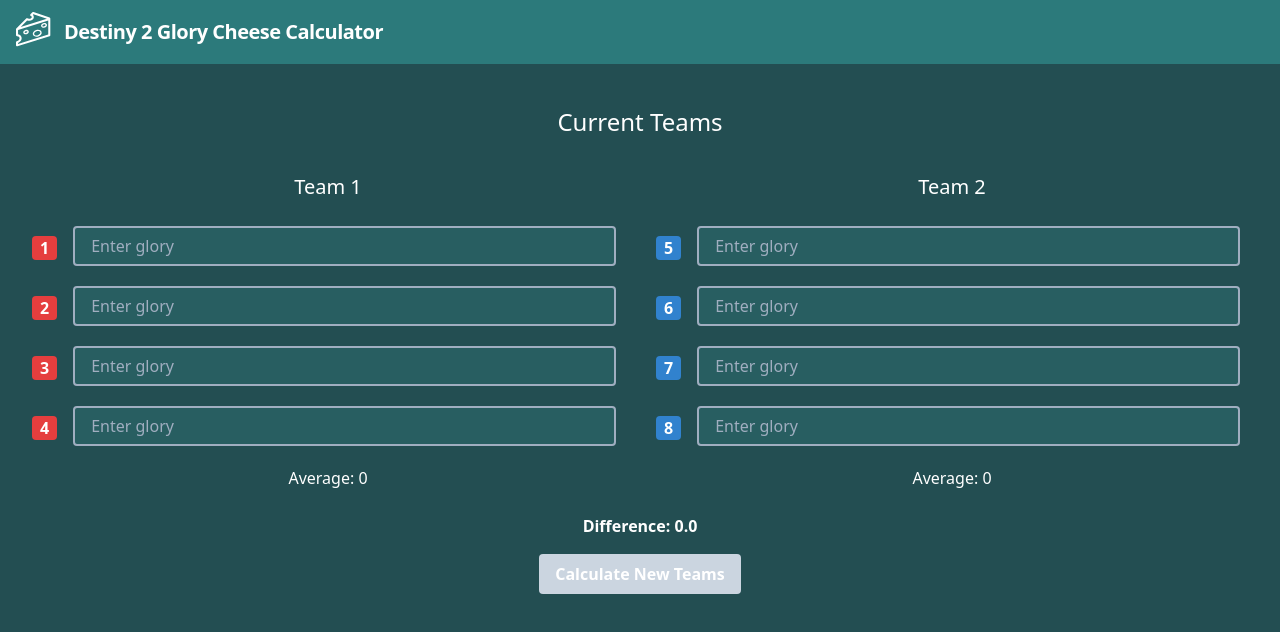
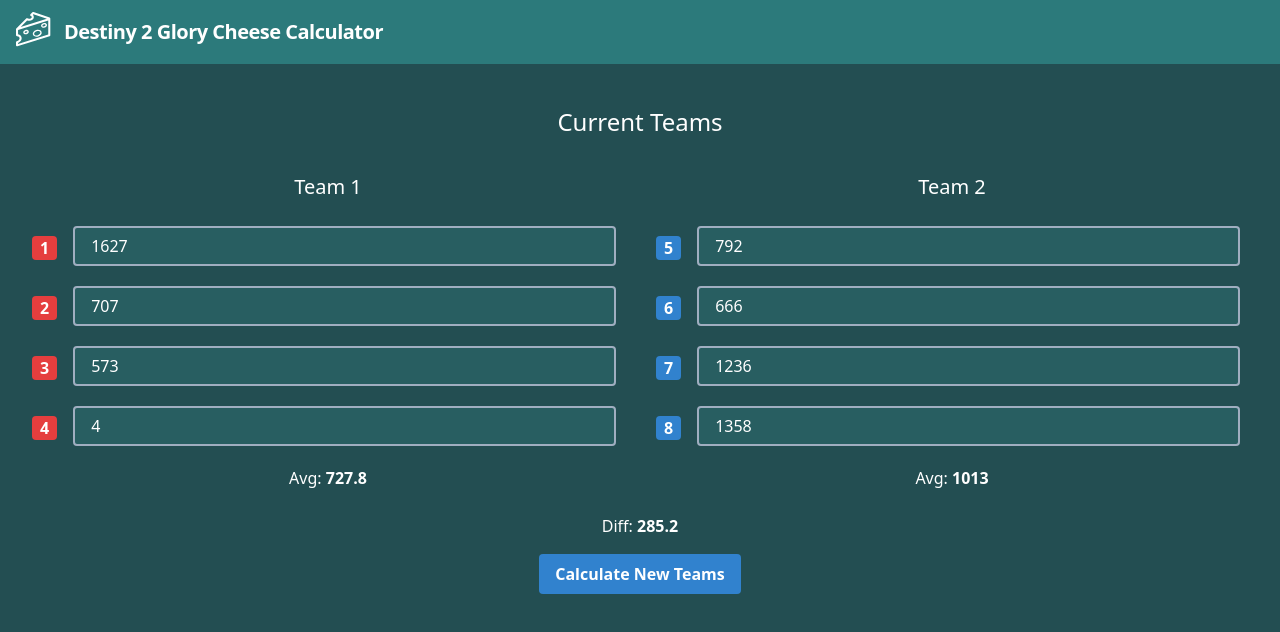
Before and after one commit to codybarr/Destiny-2-Glory-Cheese-Calculator, a Vue app: page / in a window 1280 px wide. Shown: the top 632 px of the page. Built offline with nearby package versions, Linux system fonts and the light colour scheme.

Commit message:
Updated theme

```diff
--- a/src/components/CurrentTeams.vue
+++ b/src/components/CurrentTeams.vue
@@ -2,6 +2,7 @@
 	<div>
 		<article class="w-full text-center my-10 mx-auto">
 			<h1>Current Teams</h1>
+			<div class="overflow-hidden">
 				<section class="flex flex-wrap justify-center items-center -mx-4 px-8">
 					<section class="flex flex-col w-full md:w-1/2 p-4">
 						<h2 class="m-4">Team 1</h2>
@@ -14,7 +15,10 @@
 								placeholder="Enter glory"
 							/>
 						</div>
-					<p class="m-2">Average: {{ team1average || 0 }}</p>
+						<p class="m-2">
+							Avg:
+							<strong>{{ team1average || 0 }}</strong>
+						</p>
 					</section>
 					<section class="flex flex-col w-full md:w-1/2 p-4">
 						<h2 class="m-4">Team 2</h2>
@@ -27,11 +31,16 @@
 								placeholder="Enter glory"
 							/>
 						</div>
-					<p class="m-2">Average: {{ team2average || 0 }}</p>
+						<p class="m-2">
+							Avg:
+							<strong>{{ team2average || 0 }}</strong>
+						</p>
 					</section>
 				</section>
+			</div>
 			<p v-if="difference">
-				<strong>Difference: {{ difference }}</strong>
+				Diff:
+				<strong>{{ difference }}</strong>
 			</p>
 
 			<button @click="calculateTeams" class="button mt-4" :disabled="empty">Calculate New Teams</button>
@@ -49,7 +58,7 @@
 											<div
 												v-for="(player, index) of team.team1.players"
 												:key="index"
-												class="w-full p-1 text-left"
+												class="w-full p-1 text-left mb-1"
 											>
 												<strong
 													:class="[isTeamOne(player.position) ? 'has-red-bg' : 'has-blue-bg']"
@@ -57,6 +66,10 @@
 												{{ player.glory }}
 											</div>
 										</div>
+										<p class="m-2">
+											Avg:
+											<strong>{{ team.team1.average }}</strong>
+										</p>
 									</div>
 									<div class="w-full m-2">
 										<h2 class="whitespace-no-wrap mb-2">Team 2</h2>
@@ -64,7 +77,7 @@
 											<div
 												v-for="(player, index) of team.team2.players"
 												:key="index"
-												class="w-full p-1 text-left"
+												class="w-full p-1 text-left mb-1"
 											>
 												<strong
 													:class="[isTeamOne(player.position) ? 'has-red-bg' : 'has-blue-bg']"
@@ -72,10 +85,14 @@
 												{{ player.glory }}
 											</div>
 										</div>
+										<p class="m-2">
+											Avg:
+											<strong>{{ team.team2.average }}</strong>
+										</p>
 									</div>
 								</div>
 								<div>
-									Difference:
+									Diff:
 									<strong>{{ team.glory_difference }}</strong>
 								</div>
 							</div>
@@ -96,17 +113,17 @@
 	data() {
 		return {
 			// for testing
-			// glory: [
-			// 	this.randomGlory(),
-			// 	this.randomGlory(),
-			// 	this.randomGlory(),
-			// 	this.randomGlory(),
-			// 	this.randomGlory(),
-			// 	this.randomGlory(),
-			// 	this.randomGlory(),
-			// 	this.randomGlory()
-			// ],
-			glory: ['', '', '', '', '', '', '', ''],
+			glory: [
+				this.randomGlory(),
+				this.randomGlory(),
+				this.randomGlory(),
+				this.randomGlory(),
+				this.randomGlory(),
+				this.randomGlory(),
+				this.randomGlory(),
+				this.randomGlory()
+			],
+			// glory: ['', '', '', '', '', '', '', ''],
 			newTeams: []
 		}
 	},
@@ -139,28 +156,30 @@
 		team1average() {
 			return this.team1empty
 				? 0
-				: (
+				: _.round(
 						(this.glory[0] +
 							this.glory[1] +
 							this.glory[2] +
 							this.glory[3]) /
-						4
-				  ).toFixed(1)
+							4,
+						1
+				  )
 		},
 		team2average() {
 			return this.team1empty
 				? 0
-				: (
+				: _.round(
 						(this.glory[4] +
 							this.glory[5] +
 							this.glory[6] +
 							this.glory[7]) /
-						4
-				  ).toFixed(1)
+							4,
+						1
+				  )
 		},
 		difference() {
 			return (
-				Math.abs(this.team1average - this.team2average).toFixed(1) ||
+				_.round(Math.abs(this.team1average - this.team2average), 1) ||
 				null
 			)
 		}
@@ -174,7 +193,11 @@
 		},
 		calculateTeams() {
 			const values = this.glory.map((glory, index) => {
-				return { position: index, orig_team: index < 4 ? 1 : 2, glory }
+				return {
+					position: index + 1,
+					orig_team: index < 4 ? 1 : 2,
+					glory
+				}
 			})
 			let teams = []
 
@@ -222,8 +245,9 @@
 						}
 					}
 
-					team.glory_difference = Math.abs(
-						team.team1.average - team.team2.average
+					team.glory_difference = _.round(
+						Math.abs(team.team1.average - team.team2.average),
+						1
 					)
 					teams.push(team)
 				}
@@ -270,11 +294,11 @@
 }
 
 .has-red-bg {
-	@apply bg-red-600 px-2 mr-2 rounded;
+	@apply bg-red-600 px-2 mr-2 rounded inline-block;
 }
 
 .has-blue-bg {
-	@apply bg-blue-600 px-2 mr-2 rounded;
+	@apply bg-blue-600 px-2 mr-2 rounded inline-block;
 }
 
 .button {
```
Lines whose indentation alone changed are shown as unchanged.
